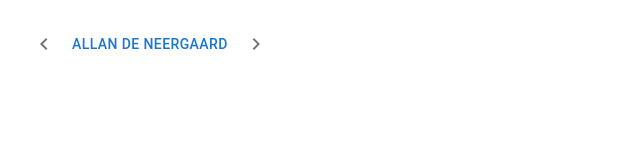
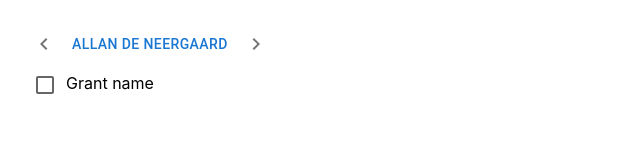
Before and after one commit to ValeriyBilyk/carousel-component, a React app: page / in a window 1280 px wide. Shown: the top 160 px of the page, without its empty margins (0-640 px from the left). Built offline with nearby package versions, Linux system fonts and the light colour scheme.

Commit message:
define basic structure

```diff
--- a/src/carousel/Carousel.tsx
+++ b/src/carousel/Carousel.tsx
@@ -1,15 +1,9 @@
-import { Button, IconButton } from "@mui/material";
-import ChevronLeftIcon from '@mui/icons-material/ChevronLeft';
-import ChevronRightIcon from '@mui/icons-material/ChevronRight';
+import { Navigation } from "./Navigation";
+import { List } from "./List";
 
 export const Carousel = () => {
     return <div>
-        <IconButton>
-            <ChevronLeftIcon />
-        </IconButton>
-        <Button variant="text">Allan de Neergaard</Button>
-        <IconButton>
-            <ChevronRightIcon />
-        </IconButton>
+        <Navigation />
+        <List/>
     </div>
 }
--- /dev/null
+++ b/src/carousel/List.tsx
@@ -0,0 +1,8 @@
+import { Checkbox } from "@mui/material";
+
+export const List = () => {
+    return <div>
+        <Checkbox />
+        Grant name
+    </div>;
+}
--- /dev/null
+++ b/src/carousel/Navigation.tsx
@@ -0,0 +1,15 @@
+import { Button, IconButton } from "@mui/material";
+import ChevronLeftIcon from "@mui/icons-material/ChevronLeft";
+import ChevronRightIcon from "@mui/icons-material/ChevronRight";
+
+export const Navigation = () => {
+    return <div>
+        <IconButton>
+            <ChevronLeftIcon />
+        </IconButton>
+        <Button variant="text">Allan de Neergaard</Button>
+        <IconButton>
+            <ChevronRightIcon />
+        </IconButton>
+    </div>
+}
```
